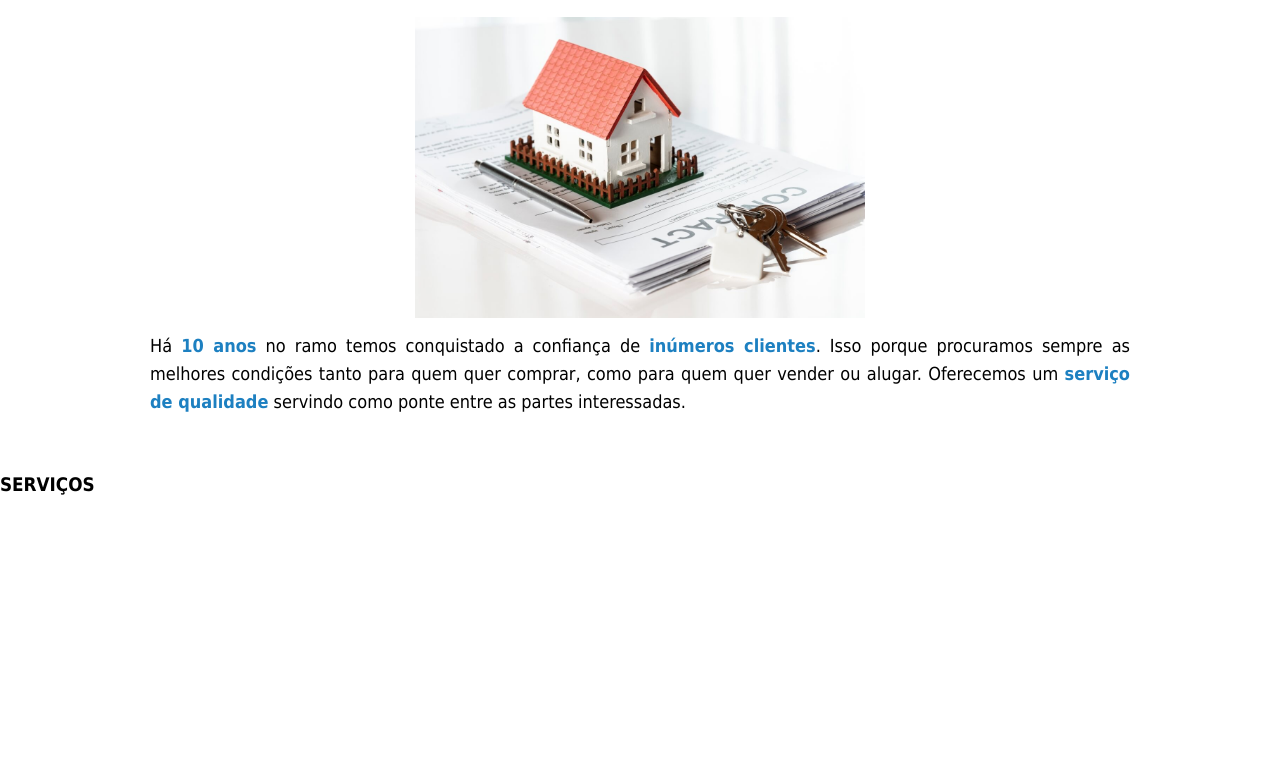
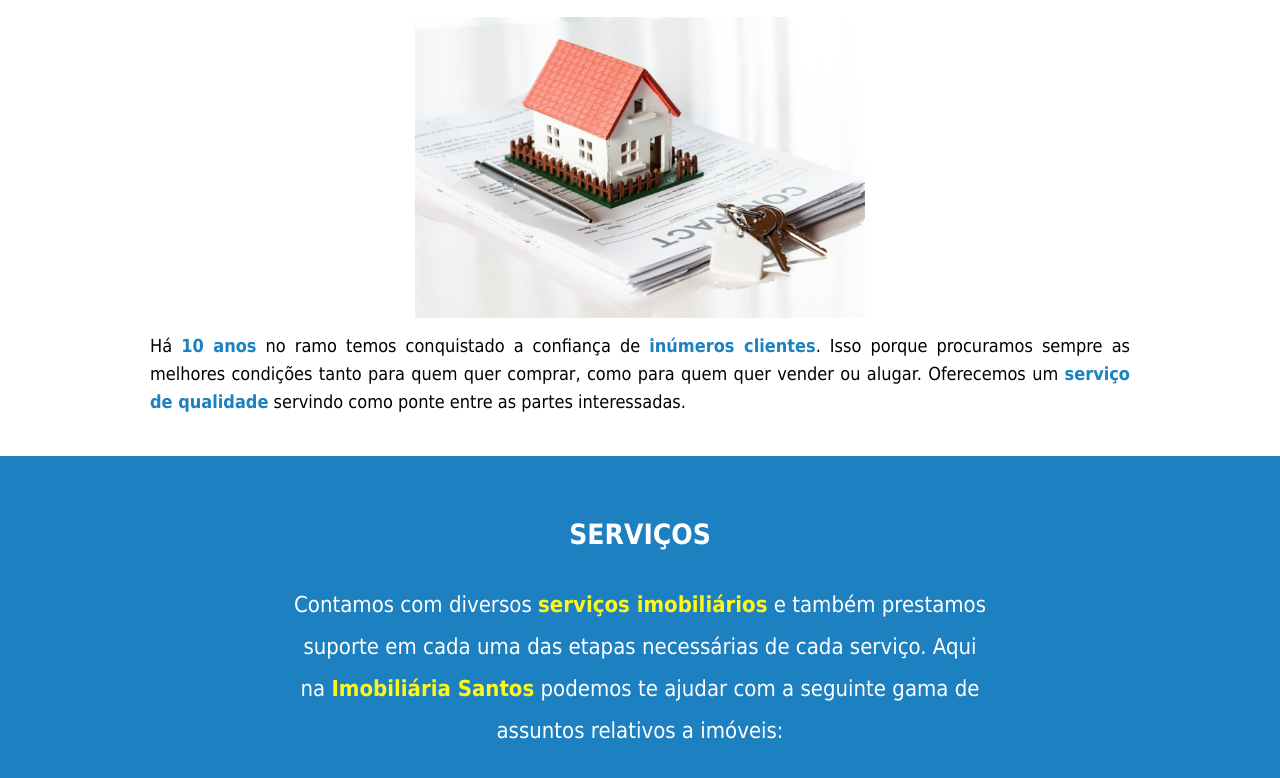
Before and after one commit to josecicerojunior/imobiliaria2a, a plain HTML site: page index.html in a window 1280 px wide. Shown: the part 832-1610 px from the top of the page. Before the commit the page ends 1346 px from the top, so only its background shows below. Drawn offline with Linux system fonts and the light colour scheme.

Commit message:
finalizando seçãoo serviços

```diff
--- a/css/estilo.css
+++ b/css/estilo.css
@@ -59,3 +59,24 @@ h2{
   color: #1c81c0;
   margin-top: 0;
 }
+/* SEÇÃO SERVIÇOS */
+
+.paragrafo-servicos {
+  color: #ffffff;
+  line-height: 42px;
+  width: 700px;
+  font-size: 22px;
+  text-align: center;
+}
+.texto-amarelo {
+  color:#fff81b;
+  font-weight: bold;
+}
+.servicos {
+    background-color: #1d80c1;
+}
+h3 {
+  color: #ffffff;
+  font-size: 28px;
+  line-height: 42px;
+}
--- a/index.html
+++ b/index.html
@@ -37,9 +37,15 @@
   </div>
   <!-- FIM DA SEÇÃO SOBRE -->
   <!-- INÍCIO SEÇÃO SERVIÇOS -->
-<div id="servicos">
+<div id="servicos" class="secao servicos">
   <h3>SERVIÇOS</h3>
-  <p class="paragrafo paragrafo-servicos" ></p>
+  <p class="paragrafo paragrafo-servicos" >  Contamos com diversos <span class="texto-amarelo">
+    serviços imobiliários</span> e
+  também prestamos suporte em cada uma das etapas necessárias de cada serviço.
+   Aqui na <span class="texto-amarelo">Imobiliária Santos</span> podemos te
+   ajudar com a seguinte gama de assuntos relativos a imóveis:
+  </p>
+
 </div>
 <!-- FIM SEÇÃO SERVIÇOS -->
 
```
